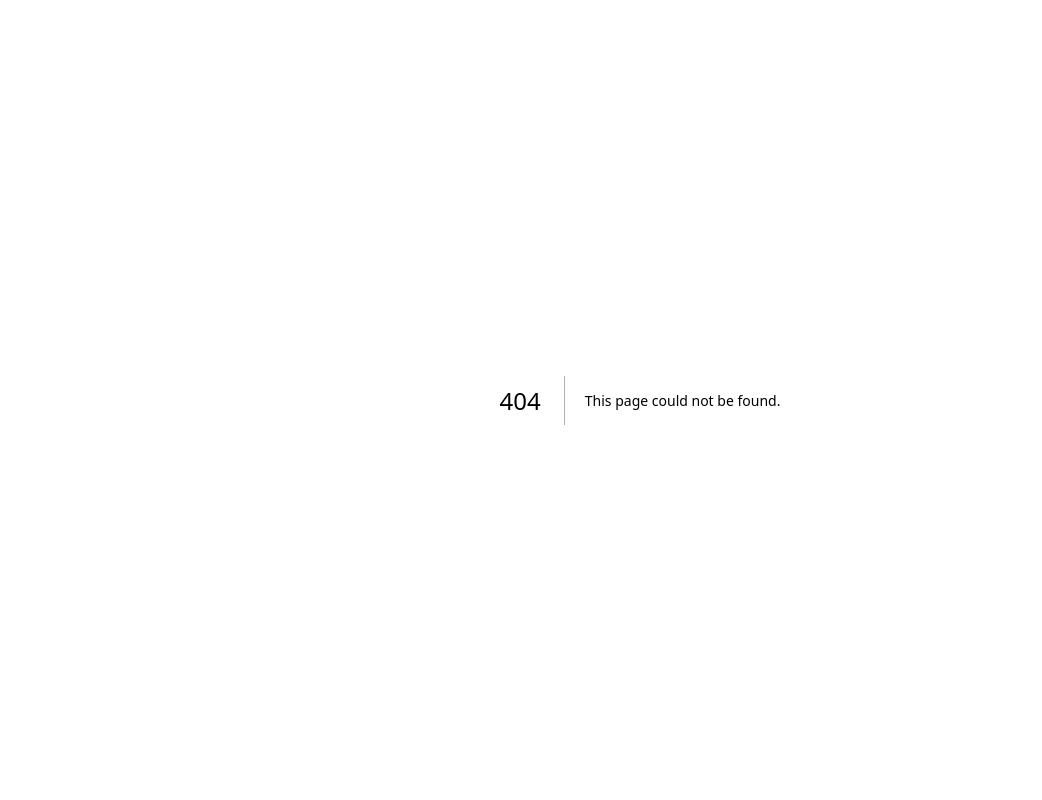
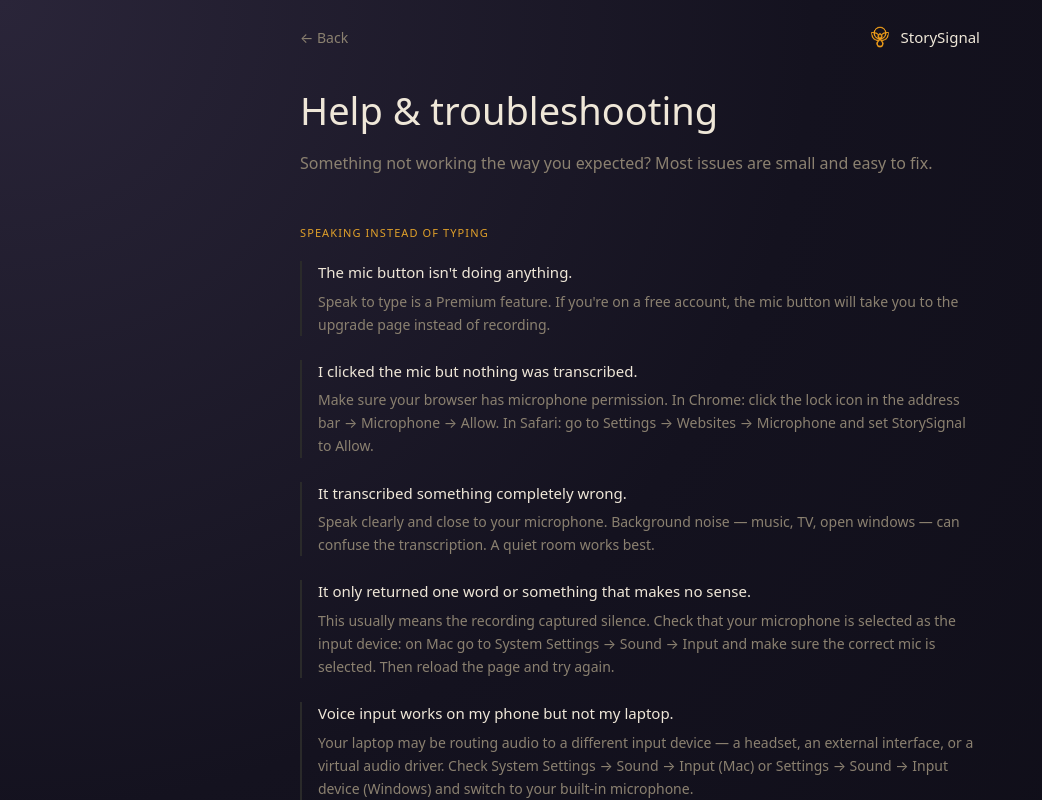
Before and after one commit to jean-blip/tes-storysignal, a Next.js app: page /help in a window 1280 px wide. Before the commit this address had no page. Shown: the top 800 px of the page, without its empty margins (0-1042 px from the left). Built offline with nearby package versions, Linux system fonts and the light colour scheme.

Commit message:
Add /help page with mic, login, and billing troubleshooting

```diff
--- a/app/components/InputCard.tsx
+++ b/app/components/InputCard.tsx
@@ -234,7 +234,7 @@ export default function InputCard({
           {transcribing ? "Transcribing…" : listening ? "Stop recording" : isPaid ? "Speak instead of type" : "Speak · Premium"}
         </span>
       </button>
-      {micError && <p className={styles.micHint} style={{color:"var(--error, #c0392b)"}}>{micError}</p>}
+      {micError && <p className={styles.micHint} style={{color:"var(--error, #c0392b)"}}>{micError} <a href="/help" style={{color:"inherit",textDecoration:"underline"}}>Troubleshooting help →</a></p>}
 
       {/* Readiness meter */}
       <div className={styles.meter}>
--- /dev/null
+++ b/app/help/Help.module.css
@@ -0,0 +1,117 @@
+.page {
+  min-height: 100vh;
+  background: var(--bg);
+  color: var(--text);
+  padding: 0 20px 80px;
+}
+
+.inner {
+  max-width: 680px;
+  margin: 0 auto;
+}
+
+.header {
+  display: flex;
+  align-items: center;
+  justify-content: space-between;
+  padding: 24px 0 32px;
+}
+
+.backBtn {
+  font-family: var(--font-geist), sans-serif;
+  font-size: 14px;
+  color: var(--muted);
+  text-decoration: none;
+}
+
+.backBtn:hover { color: var(--text); }
+
+.wordmark {
+  display: flex;
+  align-items: center;
+  gap: 8px;
+}
+
+.wordmarkText {
+  font-family: var(--font-geist), sans-serif;
+  font-size: 15px;
+  font-weight: 500;
+  color: var(--text);
+}
+
+.intro {
+  margin-bottom: 48px;
+}
+
+.title {
+  font-family: var(--font-newsreader), serif;
+  font-size: clamp(28px, 5vw, 38px);
+  font-weight: 400;
+  color: var(--text);
+  margin: 0 0 12px;
+}
+
+.subtitle {
+  font-family: var(--font-geist), sans-serif;
+  font-size: 16px;
+  color: var(--muted);
+  line-height: 1.6;
+  margin: 0;
+}
+
+.section {
+  margin-bottom: 48px;
+}
+
+.sectionHeading {
+  font-family: var(--font-geist), sans-serif;
+  font-size: 11px;
+  font-weight: 500;
+  letter-spacing: 0.1em;
+  text-transform: uppercase;
+  color: var(--gold);
+  margin: 0 0 20px;
+}
+
+.items {
+  display: flex;
+  flex-direction: column;
+  gap: 24px;
+}
+
+.item {
+  border-left: 2px solid var(--border, #2a2a2a);
+  padding-left: 16px;
+}
+
+.question {
+  font-family: var(--font-geist), sans-serif;
+  font-size: 15px;
+  font-weight: 500;
+  color: var(--text);
+  margin: 0 0 6px;
+}
+
+.answer {
+  font-family: var(--font-geist), sans-serif;
+  font-size: 14px;
+  color: var(--muted);
+  line-height: 1.65;
+  margin: 0;
+}
+
+.contact {
+  margin-top: 56px;
+  padding-top: 32px;
+  border-top: 1px solid var(--border, #2a2a2a);
+  font-family: var(--font-geist), sans-serif;
+  font-size: 14px;
+  color: var(--muted);
+}
+
+.link {
+  color: var(--gold);
+  text-decoration: none;
+}
+
+.link:hover { text-decoration: underline; }
--- /dev/null
+++ b/app/help/page.tsx
@@ -0,0 +1,106 @@
+"use client";
+
+import Link from "next/link";
+import Image from "next/image";
+import styles from "./Help.module.css";
+
+const SECTIONS = [
+  {
+    heading: "Speaking instead of typing",
+    items: [
+      {
+        q: "The mic button isn't doing anything.",
+        a: "Speak to type is a Premium feature. If you're on a free account, the mic button will take you to the upgrade page instead of recording.",
+      },
+      {
+        q: "I clicked the mic but nothing was transcribed.",
+        a: "Make sure your browser has microphone permission. In Chrome: click the lock icon in the address bar → Microphone → Allow. In Safari: go to Settings → Websites → Microphone and set StorySignal to Allow.",
+      },
+      {
+        q: "It transcribed something completely wrong.",
+        a: "Speak clearly and close to your microphone. Background noise — music, TV, open windows — can confuse the transcription. A quiet room works best.",
+      },
+      {
+        q: "It only returned one word or something that makes no sense.",
+        a: "This usually means the recording captured silence. Check that your microphone is selected as the input device: on Mac go to System Settings → Sound → Input and make sure the correct mic is selected. Then reload the page and try again.",
+      },
+      {
+        q: "Voice input works on my phone but not my laptop.",
+        a: "Your laptop may be routing audio to a different input device — a headset, an external interface, or a virtual audio driver. Check System Settings → Sound → Input (Mac) or Settings → Sound → Input device (Windows) and switch to your built-in microphone.",
+      },
+      {
+        q: "Which browsers support voice input?",
+        a: "Voice input works in Chrome, Safari, Firefox, and Edge on both desktop and mobile. Chrome on Android and Safari on iPhone tend to work most reliably.",
+      },
+    ],
+  },
+  {
+    heading: "Logging in",
+    items: [
+      {
+        q: "I didn't receive the magic link email.",
+        a: "Check your spam or junk folder. If it's not there, wait a minute and try again — there is a short delay. If you see 'email rate limit exceeded', wait an hour before requesting another link.",
+      },
+      {
+        q: "The magic link says it expired.",
+        a: "Magic links are valid for 24 hours. Request a new one from the login page.",
+      },
+    ],
+  },
+  {
+    heading: "Premium & billing",
+    items: [
+      {
+        q: "I just upgraded but the app still shows free.",
+        a: "Wait a few seconds and refresh the page — your account updates automatically after payment. If it still shows free after a minute, log out and log back in.",
+      },
+      {
+        q: "How do I cancel my subscription?",
+        a: "Go to the Plan page inside the app and click 'Manage subscription'. That opens the billing portal where you can cancel anytime. Your access continues until the end of the current billing period.",
+      },
+    ],
+  },
+];
+
+export default function HelpPage() {
+  return (
+    <div className={styles.page}>
+      <div className={styles.inner}>
+
+        <header className={styles.header}>
+          <Link href="/" className={styles.backBtn}>← Back</Link>
+          <div className={styles.wordmark}>
+            <Image src="/tes-logo.png" alt="" width={26} height={26} />
+            <span className={styles.wordmarkText}>StorySignal</span>
+          </div>
+        </header>
+
+        <div className={styles.intro}>
+          <h1 className={styles.title}>Help & troubleshooting</h1>
+          <p className={styles.subtitle}>
+            Something not working the way you expected? Most issues are small and easy to fix.
+          </p>
+        </div>
+
+        {SECTIONS.map((section) => (
+          <div key={section.heading} className={styles.section}>
+            <h2 className={styles.sectionHeading}>{section.heading}</h2>
+            <div className={styles.items}>
+              {section.items.map((item) => (
+                <div key={item.q} className={styles.item}>
+                  <p className={styles.question}>{item.q}</p>
+                  <p className={styles.answer}>{item.a}</p>
+                </div>
+              ))}
+            </div>
+          </div>
+        ))}
+
+        <div className={styles.contact}>
+          <p>Still stuck? Write to <a href="mailto:hello@theempoweringstory.com" className={styles.link}>hello@theempoweringstory.com</a> and we'll help you get sorted.</p>
+        </div>
+
+      </div>
+    </div>
+  );
+}
```
